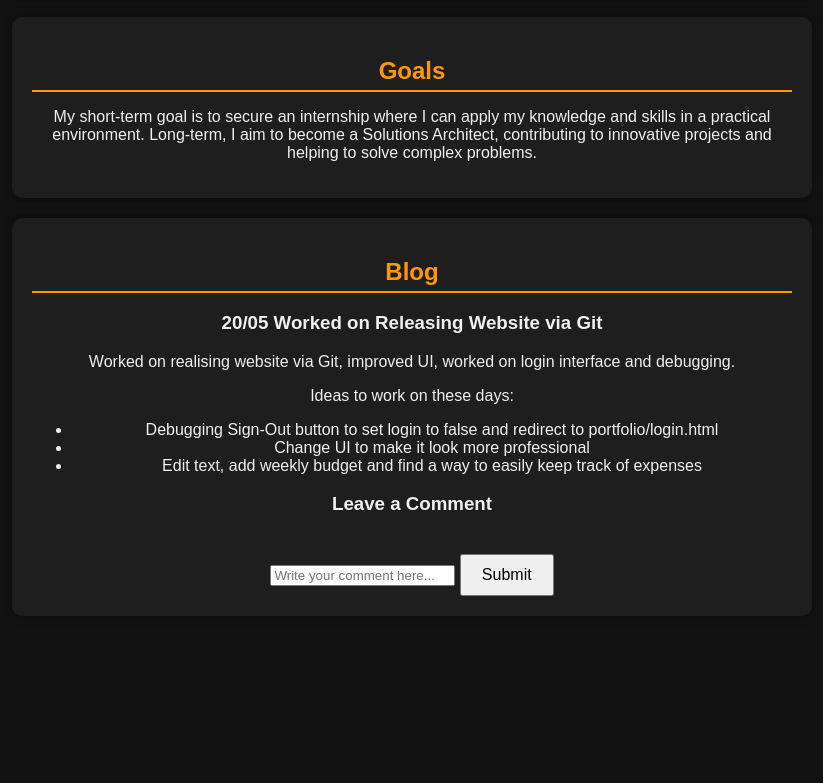
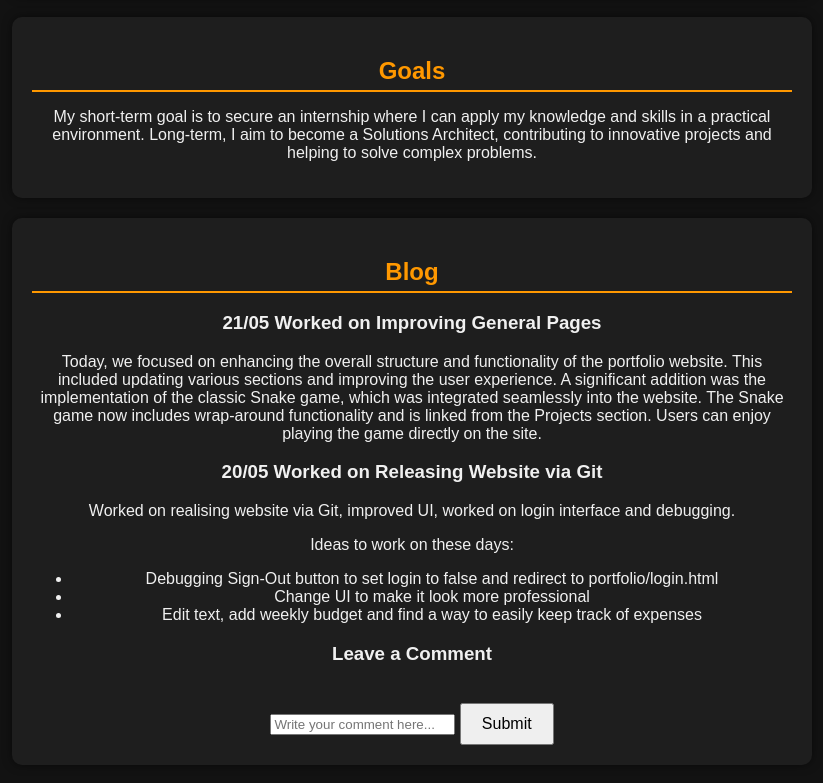
Before and after one commit to luisprojects/portfolio, a website: page index.html in a window 1280 px wide. Shown: the part 1624-2407 px from the top of the page, without its empty margins (228-1051 px from the left). Before the commit the page ends 2280 px from the top, so only its background shows below. Drawn offline with Linux system fonts and the light colour scheme.

Commit message:
Added new blog entry for May 21st detailing improvements and Snake game integration

```diff
--- a/index.html
+++ b/index.html
@@ -83,6 +83,10 @@
         <section class="blog section">
             <h2>Blog</h2>
             <div class="blog-post">
+                <h3>21/05 Worked on Improving General Pages</h3>
+                <p>Today, we focused on enhancing the overall structure and functionality of the portfolio website. This included updating various sections and improving the user experience. A significant addition was the implementation of the classic Snake game, which was integrated seamlessly into the website. The Snake game now includes wrap-around functionality and is linked from the Projects section. Users can enjoy playing the game directly on the site.</p>
+            </div>
+            <div class="blog-post">
                 <h3>20/05 Worked on Releasing Website via Git</h3>
                 <p>Worked on realising website via Git, improved UI, worked on login interface and debugging.</p>
                 <p>Ideas to work on these days:</p>
```
